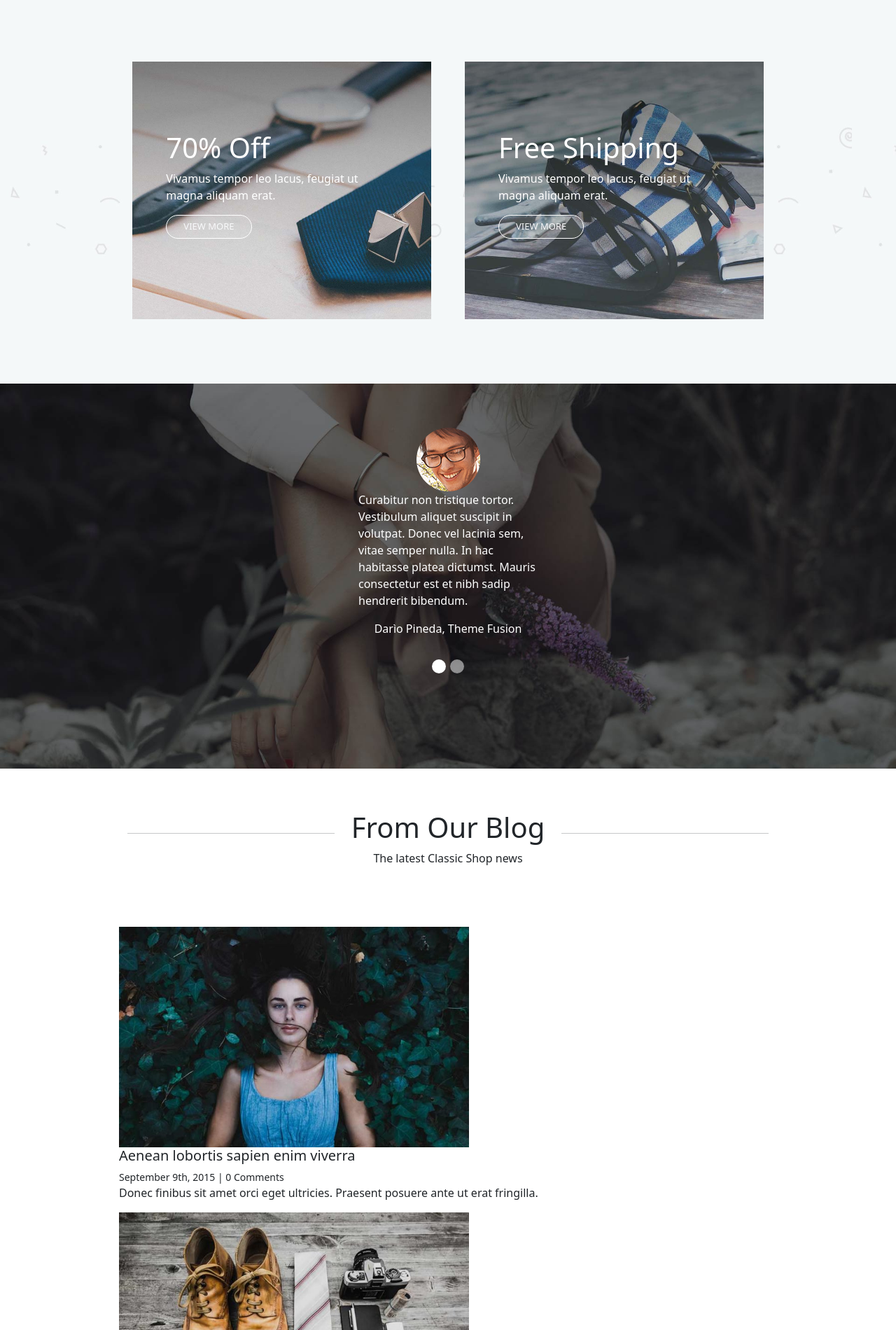
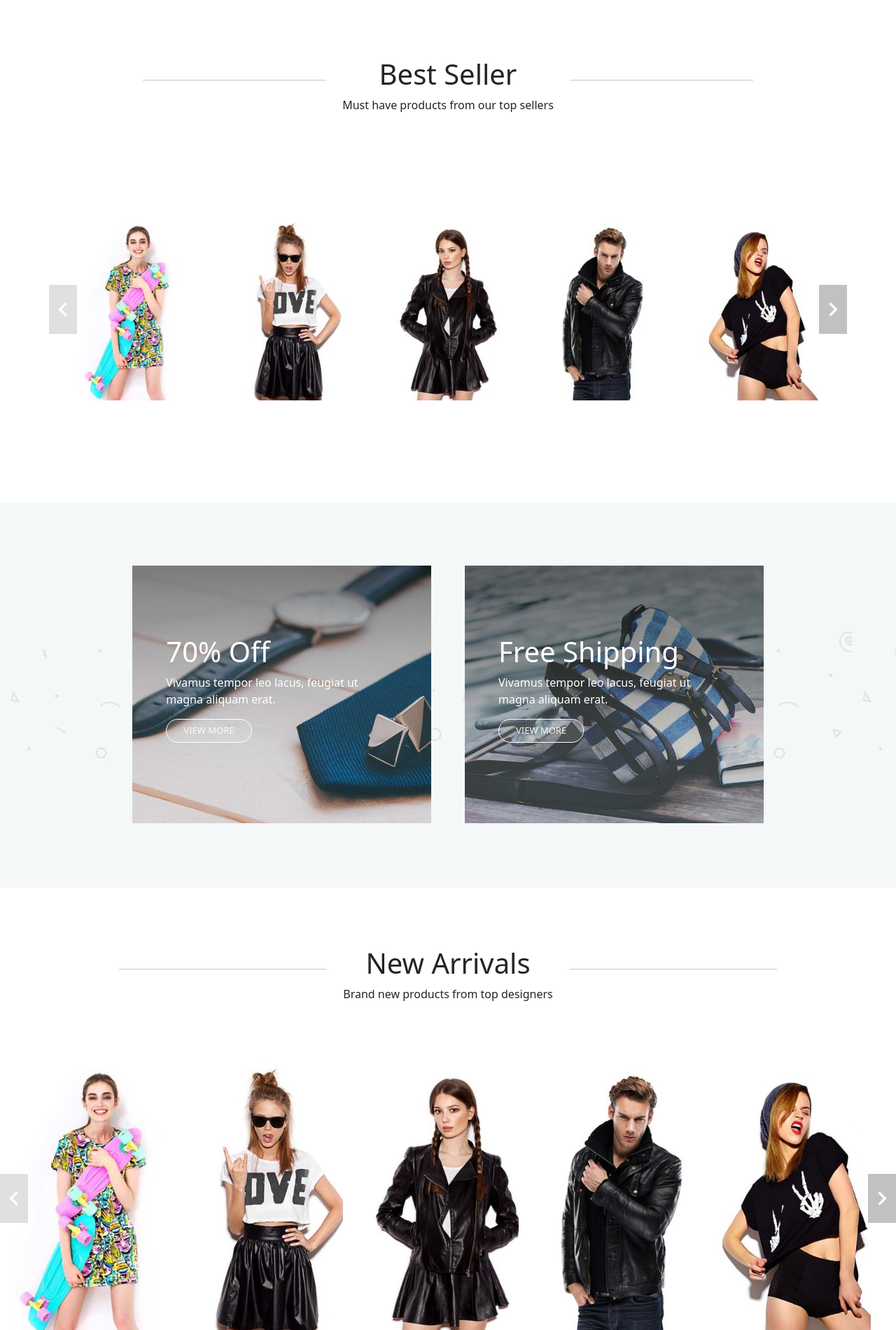
Before and after one commit to SofiaDiBlasi/classic-shop-html-vuejs, a Vue app in the folder my-vue-app/: page / in a window 1280 px wide. Shown: the part 2100-4000 px from the top of the page at 70% size. Built offline with nearby package versions, Linux system fonts and the light colour scheme.

Commit message:
Section with slider

```diff
--- a/my-vue-app/src/components/AppBestSeller.vue
+++ b/my-vue-app/src/components/AppBestSeller.vue
@@ -1,8 +1,86 @@
 <script>
-   export default {
-    name: "BestSeller"
-   }
+   import { defineComponent } from 'vue'
+   import { Carousel, Navigation, Slide } from 'vue3-carousel'
+
+   import 'vue3-carousel/dist/carousel.css'
+
+   export default  defineComponent ({
+      name: "BestSeller",
+      components: {
+         Carousel,
+         Slide,
+         Navigation,
+      },
+      data: () => ({
+         // carousel settings
+         settings: {
+            itemsToShow: 1,
+            snapAlign: 'center',
+         },
+         // breakpoints are mobile first
+         // any settings not specified will fallback to the carousel settings
+         breakpoints: {
+            // 700px and up
+            700: {
+               itemsToShow: 3.5,
+               snapAlign: 'center',
+            },
+            // 1024 and up
+            1024: {
+               itemsToShow: 5,
+               snapAlign: 'start',
+            },
+         },
+         bestSellerSlider : [
+            "./src/assets/images/spring_printed_dress-200x260.jpg",
+            "./src/assets/images/modern_love_tee-200x260.jpg",
+            "./src/assets/images/black_leather_jacket-200x260.jpg",
+            "./src/assets/images/black_elegant_leather_jacket-200x260.jpg",
+            "./src/assets/images/hipster_black_top-200x260.jpg",
+            "./src/assets/images/blue_leather_jacket-200x260.jpg",
+            "./src/assets/images/black_leather_suit-200x260.jpg",
+            "./src/assets/images/blue_jacket_and_white_stripe_tee-200x260.jpg",
+            "./src/assets/images/modern_black_leather_suit-200x260.jpg",
+            "./src/assets/images/brown_dress_shoes-200x260.jpg"
+         ]
+      })
+   })
 </script>
 
 <template>
+   <div class="container bestSellerBox">
+      <div class="row h-30 justify-content-center align-items-center pt-5">
+         <div class="col-3"><hr class="mb-5" /></div>
+         <div class="col-auto text-center">
+            <h1>Best Seller</h1>
+            <p>Must have products from our top sellers</p>
+         </div>
+         <div class="col-3"><hr class="mb-5"/></div>
+    </div>
+    <div class="row justify-content-center align-items-center h-70 pb-5">
+      <Carousel v-bind="settings" :breakpoints="breakpoints">
+         <Slide v-for="slide in bestSellerSlider" :key="slide">
+            <div class="carousel__item">
+               <img :src="slide" alt="">
+            </div>
+         </Slide>
+         <template #addons>
+            <Navigation />
+         </template>
+       </Carousel>
+    </div>
+
+   </div>
 </template>
+
+<style class="scss">
+   .bestSellerBox{
+      height: 720px;
+   }
+   .carousel__prev, .carousel__next{
+      background-color: #c1c1c1;
+      color: white;
+      height: 70px;
+      width: 40px;
+   }
+</style>
--- a/my-vue-app/src/components/AppContatti.vue
+++ b/my-vue-app/src/components/AppContatti.vue
@@ -99,7 +99,7 @@
                 <div class="d-flex mb-3">
                   <i class="fa-sharp fa-solid fa-star text-primary" v-for="i in 5" :key="i"></i>
                 </div>
-                <p>{{ product.price }}</p>
+                <p><span class="text-decoration-line-through">{{ product.sales}}</span><span :class="product.sales != null ? 'text-decoration-underline' : ''">{{ product.price }}</span></p>
               </div>
              <div class="d-flex">
                 <img class="footerImg" :src="product.img" alt="">
--- a/my-vue-app/src/components/AppNewarrivals.vue
+++ b/my-vue-app/src/components/AppNewarrivals.vue
@@ -1,8 +1,90 @@
 <script>
-   export default {
-    name: "NewArrivals"
-   }
+   import { defineComponent } from 'vue'
+   import { Carousel, Navigation, Slide } from 'vue3-carousel'
+
+   import 'vue3-carousel/dist/carousel.css'
+
+   export default  defineComponent ({
+      name: "NewArrivals",
+      components: {
+         Carousel,
+         Slide,
+         Navigation,
+      },
+      data: () => ({
+         // carousel settings
+         settings: {
+            itemsToShow: 1,
+            snapAlign: 'center',
+         },
+         // breakpoints are mobile first
+         // any settings not specified will fallback to the carousel settings
+         breakpoints: {
+            // 700px and up
+            700: {
+               itemsToShow: 3.5,
+               snapAlign: 'center',
+            },
+            // 1024 and up
+            1024: {
+               itemsToShow: 5,
+               snapAlign: 'start',
+            },
+         },
+         bestSellerSlider : [
+            "./src/assets/images/spring_printed_dress-400x520.jpg",
+            "./src/assets/images/modern_love_tee-400x520.jpg",
+            "./src/assets/images/black_leather_jacket-400x520.jpg",
+            "./src/assets/images/black_elegant_leather_jacket-400x520.jpg",
+            "./src/assets/images/hipster_black_top-400x520.jpg",
+            "./src/assets/images/blue_leather_jacket-400x520.jpg",
+            "./src/assets/images/black_leather_suit-400x520.jpg",
+            "./src/assets/images/blue_jacket_and_white_stripe_tee-400x520.jpg",
+            "./src/assets/images/modern_black_leather_suit-400x520.jpg",
+            "./src/assets/images/brown_dress_shoes-400x520.jpg"
+         ]
+      })
+   })
 </script>
 
 <template>
+   <div class="container-fluid bestSellerBox">
+      <div class="row h-30 justify-content-center align-items-center pt-5">
+         <div class="col-3"><hr class="mb-5" /></div>
+         <div class="col-auto text-center">
+            <h1>New Arrivals</h1>
+            <p>Brand new products from top designers</p>
+         </div>
+         <div class="col-3"><hr class="mb-5"/></div>
+    </div>
+    <div class="row justify-content-center align-items-center h-70 pb-5">
+      <Carousel v-bind="settings" :breakpoints="breakpoints">
+         <Slide v-for="slide in bestSellerSlider" :key="slide">
+            <div class="carousel__item">
+               <img class="newArrImg" :src="slide" alt="">
+            </div>
+         </Slide>
+         <template #addons>
+            <Navigation />
+         </template>
+       </Carousel>
+    </div>
+
+   </div>
 </template>
+
+<style class="scss">
+   .bestSellerBox{
+      height: 720px;
+   }
+   .carousel__prev, .carousel__next{
+      background-color: #c1c1c1;
+      color: white;
+      height: 70px;
+      width: 40px;
+   }
+   .newArrImg{
+      height:  390px;
+      width: 300px;
+   }
+</style>
```
